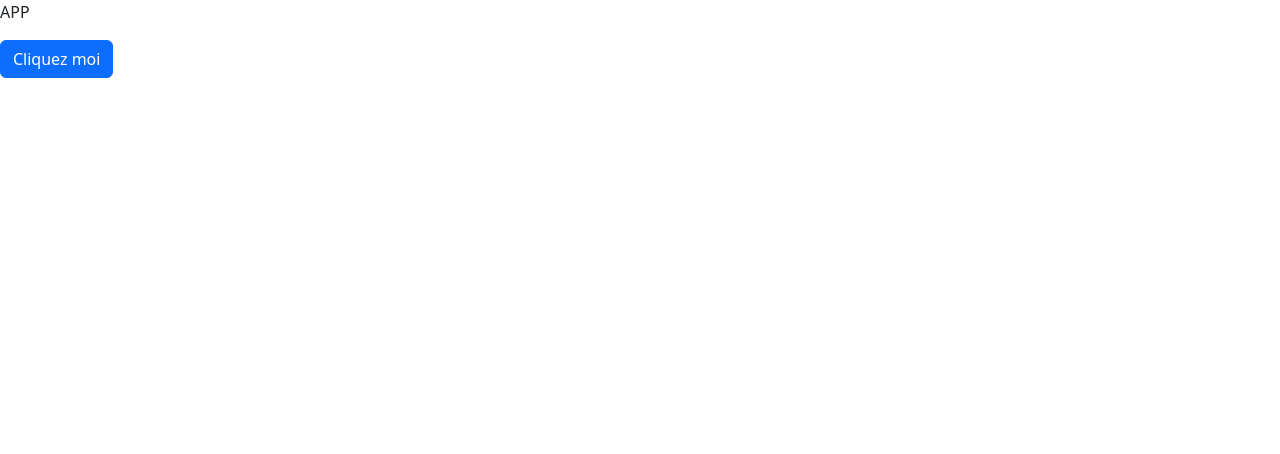
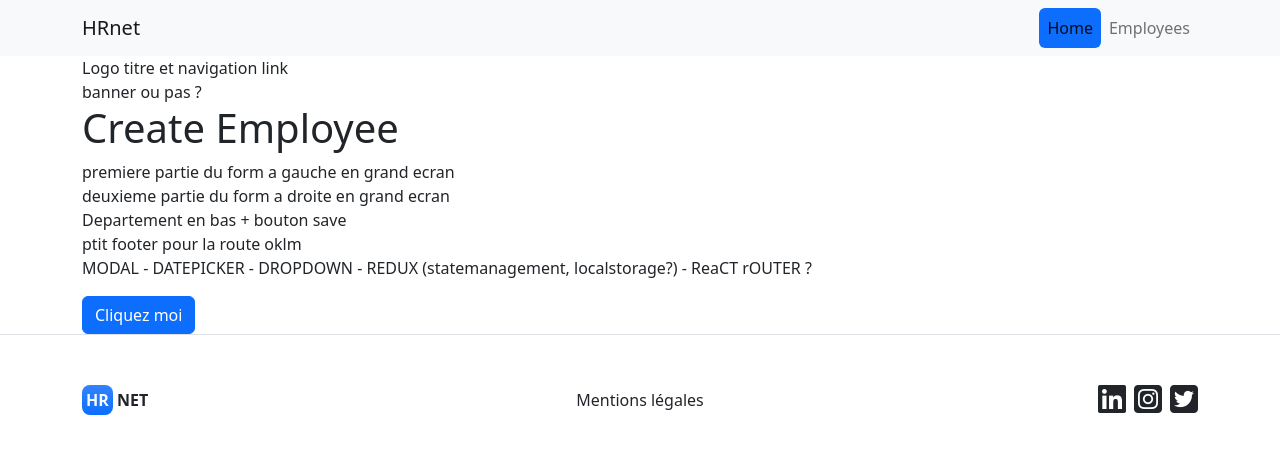
Before and after one commit to polzocr/P-14, a React (Create React App) app: page / in a window 1280 px wide. Shown: the top 454 px of the page. Built offline with nearby package versions, Linux system fonts and the light colour scheme.

Commit message:
initialisation page accueil bootstrap

```diff
--- a/public/index.html
+++ b/public/index.html
@@ -24,6 +24,7 @@
       work correctly both with client-side routing and a non-root public URL.
       Learn how to configure a non-root public URL by running `npm run build`.
     -->
+    <script src="https://kit.fontawesome.com/14273d579a.js" crossorigin="anonymous"></script>
     <title>Wealth Health</title>
   </head>
   <body>
@@ -39,5 +40,6 @@
       To begin the development, run `npm start` or `yarn start`.
       To create a production bundle, use `npm run build` or `yarn build`.
     -->
+
   </body>
 </html>
--- a/src/App.js
+++ b/src/App.js
@@ -1,13 +1,84 @@
 import Button from 'react-bootstrap/Button'
-import Form from 'react-bootstrap/Form'
+import Container from 'react-bootstrap/Container';
+import Row from 'react-bootstrap/Row';
+import Col from 'react-bootstrap/Col';
+import Navbar from 'react-bootstrap/Navbar';
+import Nav from 'react-bootstrap/Nav';
+
 import 'bootstrap/dist/css/bootstrap.min.css';
 
 function App() {
   return (
-    <div className="App">
-        <p>APP</p>
-        <Button>Cliquez moi</Button>
-    </div>
+      <>
+      <header>
+        <Navbar expand="lg" variant="light" bg="light">
+          <Container>
+            <Navbar.Brand >HRnet</Navbar.Brand>
+            <Nav className="mr-auto" variant="pills" defaultActiveKey="/home">
+              <Nav.Item>
+                <Nav.Link href="/home">Home</Nav.Link>
+              </Nav.Item>
+              <Nav.Item>
+                <Nav.Link eventKey="link-1">Employees</Nav.Link>
+              </Nav.Item>
+            </Nav>
+          </Container>
+        </Navbar>
+      </header>
+      <main>
+        <Container>
+          <nav>Logo titre et navigation link</nav>
+          <div> banner ou pas ?</div>
+          <h1>Create Employee</h1>
+          <form>premiere partie du form a gauche en grand ecran</form>
+          <form>deuxieme partie du form a droite en grand ecran</form>
+          <form>Departement en bas + bouton save</form>
+          <footer>ptit footer pour la route oklm</footer>
+          <p>MODAL - DATEPICKER - DROPDOWN - REDUX (statemanagement, localstorage?) - ReaCT rOUTER ? </p>
+          <Button>Cliquez moi</Button>
+        </Container>
+      </main>
+
+      <footer class="border-top">
+        <div class="container py-5">
+          <div class="row gy-4 align-items-center">
+            <div class="col-12 col-md-4">
+              <a class="navbar-brand text-dark text-uppercase fw-bold" href="#">
+                <span class="bg-primary bg-gradient p-1 rounded-3 text-light">HR</span> net
+              </a>
+            </div>
+            <div class="col-12 col-md-4 text-md-center">
+              <ul class="list-unstyled mb-0">
+                <li>
+                  <a href="#" class="text-decoration-none text-dark">Mentions légales</a>
+                </li>
+              </ul>
+            </div>
+            <div class="col-12 col-md-4 text-md-end">
+              <ul class="list-inline mb-0">
+                <li class="list-inline-item">
+                  <a href="#" class="text-decoration-none text-dark" title="LinkedIn" >
+                    <i class="fab fa-linkedin fa-2x"></i>
+                  </a>
+                </li>
+                <li class="list-inline-item">
+                  <a href="#" class="text-decoration-none text-dark" title="Instagram">
+                    <i class="fab fa-instagram-square fa-2x"></i>
+                  </a>
+                </li>
+                <li class="list-inline-item">
+                  <a href="#" class="text-decoration-none text-dark" title="Twitter">
+                    <i class="fab fa-twitter-square fa-2x"></i>
+                  </a>
+                </li>
+              </ul>
+            </div>
+          </div>
+        </div>
+      </footer>
+
+    </>
+
   );
 }
 
```
